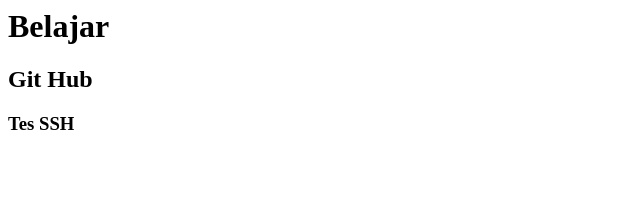
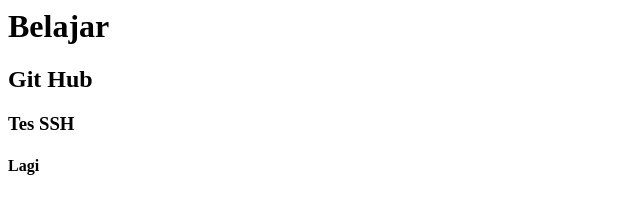
Before and after one commit to adiputra17/perpustakaan, a plain HTML site: page index.html in a window 1280 px wide. Shown: the full height of the page, 0-640 px from the left. Drawn offline with Linux system fonts and the light colour scheme.

Commit message:
tes ssh lagi

```diff
--- a/index.html
+++ b/index.html
@@ -6,5 +6,6 @@
 	<h1>Belajar</h1>
 	<h2>Git Hub</h2>
 	<h3>Tes SSH</h3>
+	<h4>Lagi</h4>
 </body>
 </html>
```
